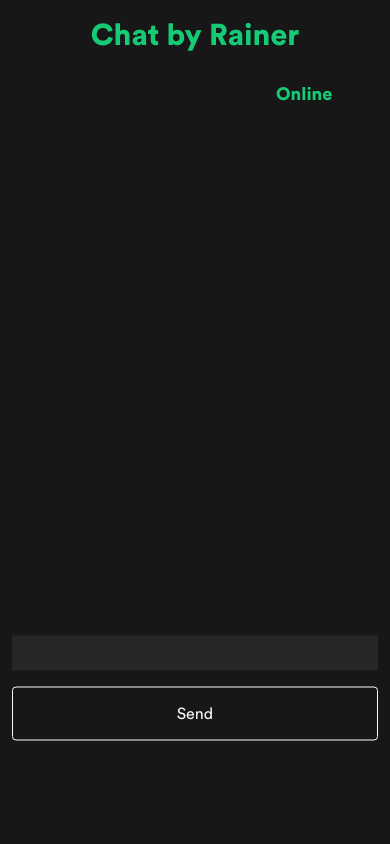
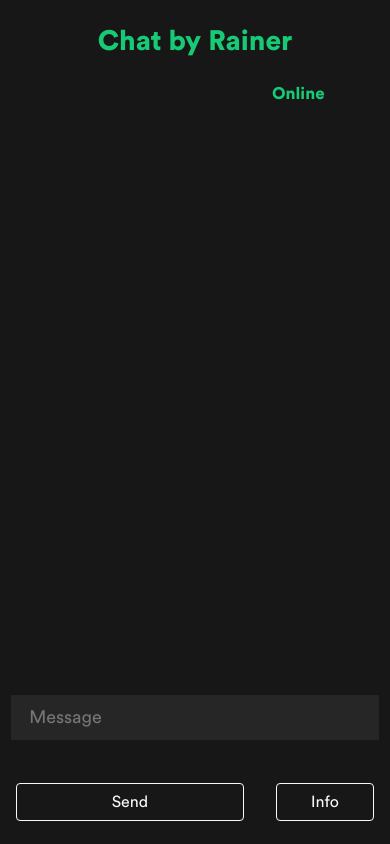
Before and after one commit to rainerangelo/chat-application, a website: page index.html in a window 390 px wide. Drawn offline with nearby package versions, Linux system fonts and the light colour scheme; no server answers.

Commit message:
Clean up index.html and style.css

```diff
--- a/index.html
+++ b/index.html
@@ -17,7 +17,7 @@
 <body>
     <div class="grid-container">
         <!-- Header -->
-        <div id="grid-item-navbar" class="grid-item">
+        <div id="grid-item-navbar" class="grid-item div-centered">
             <nav class="navbar navbar-dark">
                 <h1>Chat by Rainer</h1>
             </nav>
@@ -30,17 +30,31 @@
             <h2 class="sub-title">Online<span id="number-of-online-users"></span></h2>
             <ul id="users"></ul>
         </div>
-        <div id="grid-item-form" class="grid-item">
-            <form action="">
-                <div class="row">
-                    <div class="col-lg-10">
-                        <input id="message" autocomplete="off"/>
-                    </div>
-                    <div class="col-lg-2">
-                        <button class="btn btn-outline-light">Send</button>
-                    </div>
+        <div id="grid-item-form" class="grid-item div-centered">
+            <form id="message-form" action="">
+                <input id="message" autocomplete="off" placeholder="Message"/>
+            </form>
+        </div>
+        <div id="grid-item-send" class="grid-item div-centered">
+            <button class="btn btn-outline-light" form="message-form">Send</button>
+        </div>
+        <div id="grid-item-info" class="grid-item div-centered">
+            <button class="btn btn-outline-light" data-toggle="modal" data-target="#modal">Info</button>
+        </div>
+    </div>
+    <div class='modal fade' id='modal' tabindex='-1' data-backdrop='static' data-keyboard='false'>
+        <div class='modal-dialog modal-dialog-centered'>
+            <div class="modal-content">
+                <div class="modal-body">
+                    <p>Type <span class="command">/name &lt;username&gt;</span> to change username</p>
+                    <p>&emsp;e.g., <span class="command">/name Rainer</span></p>
+                    <p>Type <span class="command">/color &lt;RRGGBB&gt;</span> to change username color</p>
+                    <p>&emsp;e.g., <span class="command">/color FEA634</span></p>
                 </div>
-            </form>
+                <div class="modal-footer">
+                    <button class="btn btn-outline-light" data-dismiss='modal'>Close</button>
+                </div>
+            </div>
         </div>
     </div>
     <!-- Chat Logic -->
--- a/public/css/style.css
+++ b/public/css/style.css
@@ -40,31 +40,31 @@ h1 {
     color: #16CA76;
     font-family: 'Circular Std Black';
     font-size: 2.5em;
+    margin: 0;
 }
 
 h2 {
     color: #16CA76;
     font-family: 'Circular Std Black';
     font-size: 1.5em;
+    margin: 0;
 }
 
 p {
-
+    /* Empty */
 }
 
 form {
     padding: 0 4em;
-    position: relative;
-    top: 50%;
-    transform: translateY(-50%);
+    width: 100%;
 }
 
 form input {
     background-color: #262626;
     border: 0;
     color: white;
-    height: 100%;
-    padding: 0 1em;
+    font-size: 18px;
+    padding: 0.5em 1em;
     width: 100%;
 }
 
@@ -72,18 +72,10 @@ form input:focus {
     outline: none;
 }
 
-form button {
-    height: 100%;
-    width: 100%;
-}
-
 /* Classes */
 
 .navbar {
-    padding: 0 4em;
-    position: relative;
-    top: 50%;
-    transform: translateY(-50%);
+    /* Empty */
 }
 
 .grid-container {
@@ -94,23 +86,29 @@ form button {
     width: 100vw;
 }
 
+.grid-container button {
+    margin: 0 4em;
+    width: 100%;
+}
+
 .grid-item {
+    /* Empty */
+}
 
+.div-centered {
+    align-items: center;
+    display: flex;
+    justify-content: center;
 }
 
 .sub-title {
-    padding-bottom: 0.5em;
-    padding-left: 40px;
+    padding: 0 64px 20px 64px;
 }
 
 .timestamp {
     color: #808080;
     font-size: 0.8em;
     padding-left: 1em;
-}
-
-.message-main-user {
-    text-align: right;
 }
 
 .message-text {
@@ -120,8 +118,33 @@ form button {
     padding: 1em;
 }
 
+.message-main-user {
+    text-align: right;
+}
+
 .message-text-main-user {
     background-color: #1982FC;
+}
+
+.modal-content {
+    background-color: #262626;
+    padding: 1em;
+}
+
+.modal-footer {
+    border: 0;
+}
+
+.modal.modal-static .modal-dialog {
+    transform: none !important;
+    -moz-transform: none !important;
+    -ms-transform: none !important;
+    -webkit-transform: none !important;
+}
+
+.command {
+    color: #16CA76;
+    padding: 0 0.5em;
 }
 
 /* IDs */
@@ -131,19 +154,27 @@ form button {
 }
 
 #grid-item-messages {
-    grid-column: 1 / span 5;
+    grid-column: 1 / span 4;
     grid-row: 2 / span 8;
     overflow-y: auto;
 }
 
 #grid-item-users {
-    grid-column: 6 / span 1;
+    grid-column: 5 / span 2;
     grid-row: 2 / span 8;
     overflow-y: auto;
 }
 
 #grid-item-form {
-    grid-column: 1 / span 5;
+    grid-column: 1 / span 4;
+}
+
+#grid-item-send {
+    grid-column: 5 / span 1;
+}
+
+#grid-item-info {
+    grid-column: 6 / span 1;
 }
 
 #messages {
@@ -153,6 +184,7 @@ form button {
 
 #users {
     list-style-type: none;
+    padding: 0 4em;
 }
 
 /* Custom Scrollbar */
@@ -181,58 +213,41 @@ form button {
 
 @media only screen and (max-width: 768px) {
     body {
-        font-size: 0.75em;
+        font-size: 0.7em;
     }
 
     form {
-        display: block;
         padding: 0 1em;
-        position: static;
-        top: 0%;
-        transform: translateY(50%);
     }
 
-    form input {
-        font-size: 16px;
-        padding: 0.5em 1em;
-    }
-
-    button {
-        margin-top: 1em;
-    }
-
-    .navbar {
-        display: block;
-        padding: 0;
-        position: static;
-        text-align: center;
-        top: 0%;
-        transform: translateY(50%);
+    .grid-container button {
+        margin: 0 1em;
     }
 
     .sub-title {
-        padding: 0 16px;
-    }
-
-    #grid-item-navbar {
-        grid-column: 1 / span 6;
+        padding: 0 12px 20px 12px;
     }
 
     #grid-item-messages {
-        grid-column: 1 / span 4;
-        grid-row: 2 / span 6;
+        grid-row: 2 / span 7;
         overflow-y: auto;
     }
 
     #grid-item-users {
-        grid-column: 5 / span 2;
-        grid-row: 2 / span 6;
+        grid-row: 2 / span 7;
         overflow-y: auto;
     }
 
     #grid-item-form {
         grid-column: 1 / span 6;
-        grid-row: 8 / span 3;
+    }
+
+    #grid-item-send {
+        grid-column: 1 / span 4;
+    }
+
+    #grid-item-info {
+        grid-column: 5 / span 2;
     }
 
     #messages {
```
